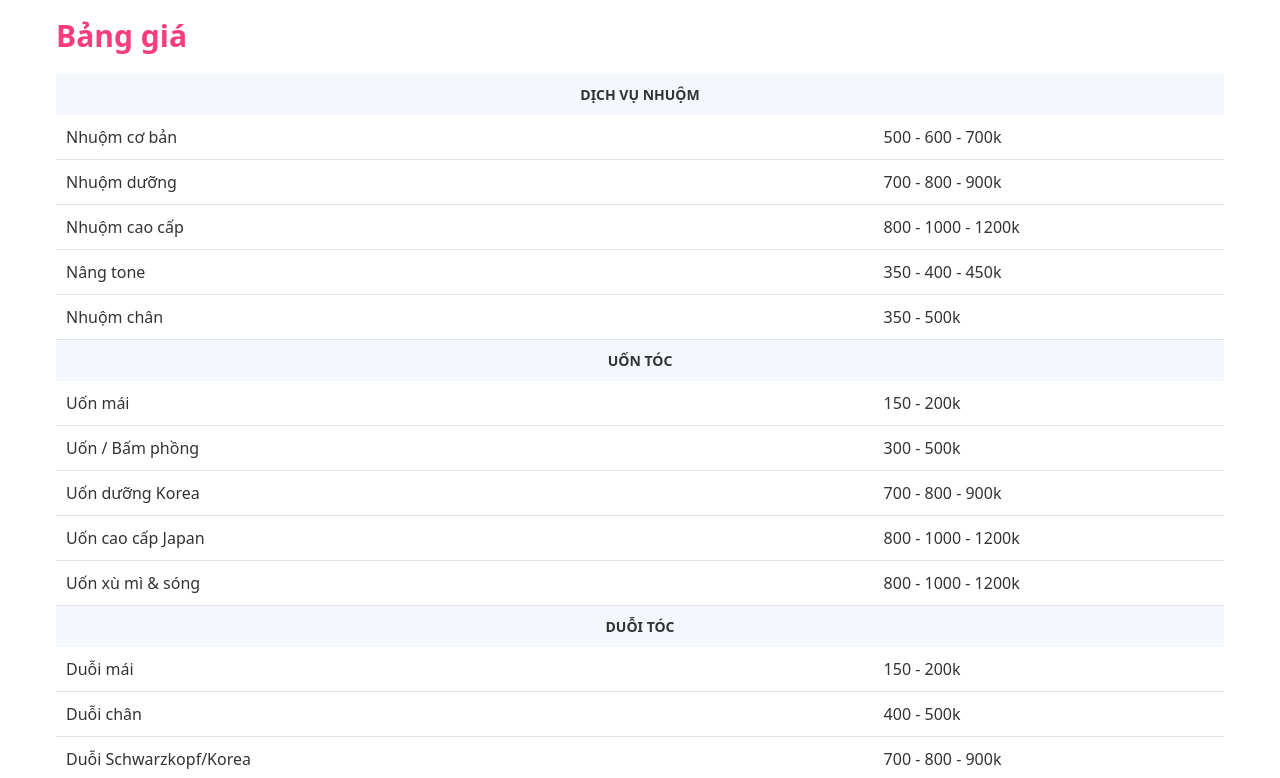
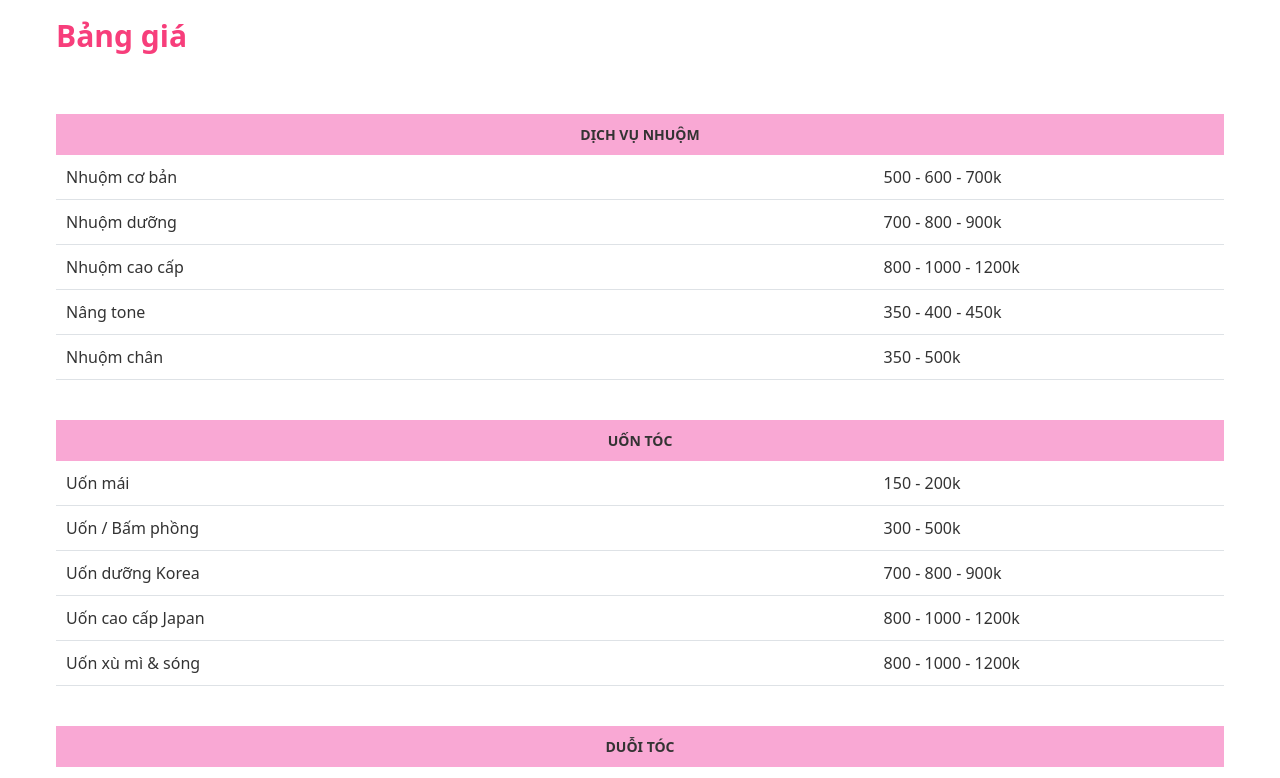
Before and after one commit to nguyen-minh-phuoc/himahairsalon, a React (Create React App) app: page /bang-gia in a window 1280 px wide. Shown: the part 490-1268 px from the top of the page. Built offline with nearby package versions, Linux system fonts and the light colour scheme.

Commit message:
Update table header color

```diff
--- a/src/Pages/PriceList.js
+++ b/src/Pages/PriceList.js
@@ -13,10 +13,10 @@ const PriceList = () => {
         <div className="container price-list">
           <h1 className="text-3xl font-bold py-5 text-primary">Bảng giá</h1>
 
-          <table className="table-auto w-full">
+          <table className="table-auto w-full mt-10">
             <thead>
               <tr>
-                <th colSpan={2} className="bg-secondary">
+                <th colSpan={2} className="bg-pink-300">
                   DỊCH VỤ NHUỘM
                 </th>
               </tr>
@@ -45,10 +45,10 @@ const PriceList = () => {
             </tbody>
           </table>
 
-          <table className="table-auto w-full">
+          <table className="table-auto w-full mt-10">
             <thead>
               <tr>
-                <th colSpan={2} className="bg-secondary">
+                <th colSpan={2} className="bg-pink-300">
                   UỐN TÓC
                 </th>
               </tr>
@@ -77,10 +77,10 @@ const PriceList = () => {
             </tbody>
           </table>
 
-          <table className="table-auto w-full mb-10">
+          <table className="table-auto w-full mb-10 mt-10">
             <thead>
               <tr>
-                <th colSpan={2} className="bg-secondary">
+                <th colSpan={2} className="bg-pink-300">
                   DUỖI TÓC
                 </th>
               </tr>
```
